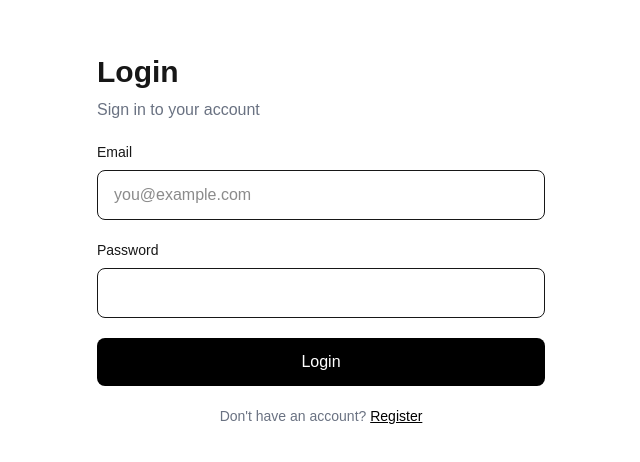
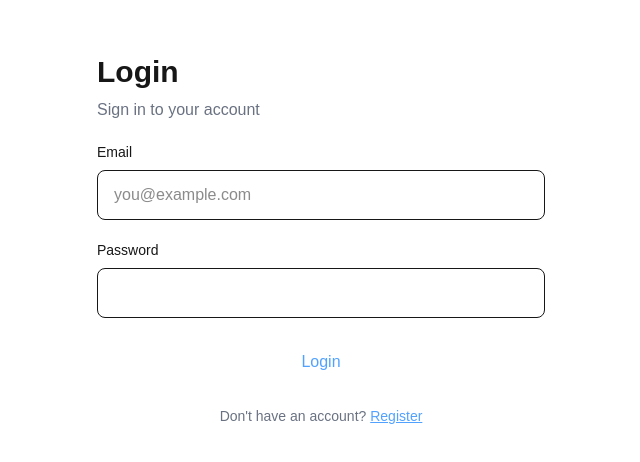
Before and after one commit to trixcoding/SaaS-TaskManager, a Next.js app in the folder myapp/: page /login in a window 1280 px wide. Shown: the part 160-622 px from the top of the page, without its empty margins (319-959 px from the left). Built offline with nearby package versions, Linux system fonts and the light colour scheme; no server answers.

Commit message:
Update login-form.tsx

```diff
--- a/myapp/components/login-form.tsx
+++ b/myapp/components/login-form.tsx
@@ -62,7 +62,7 @@ export default function LoginForm() {
                                                                                                                                                                                                                                                                                                                                                     <button
                                                                                                                                                                                                                                                                                                                                                             type="submit"
                                                                                                                                                                                                                                                                                                                                                                     disabled={pending}
-                                                                                                                                                                                                                                                                                                                                                                            className="w-full rounded-lg bg-black px-4 py-3 text-white disabled:opacity-50"
+                                                                                                                                                                                                                                                                                                                                                                            className="w-full rounded-lg bg-white px-4 py-3 text-blue-400 disabled:opacity-50"
                                                                                                                                                                                                                                                                                                                                                                                   >
                                                                                                                                                                                                                                                                                                                                                                                           {pending ? "Logging in..." : "Login"}
                                                                                                                                                                                                                                                                                                                                                                                                 </button>
@@ -71,7 +71,7 @@ export default function LoginForm() {
                                                                                                                                                                                                                                                                                                                                                                                                               Don't have an account?{" "}
                                                                                                                                                                                                                                                                                                                                                                                                                       <Link
                                                                                                                                                                                                                                                                                                                                                                                                                                 href="/register"
-                                                                                                                                                                                                                                                                                                                                                                                                                                          className="font-medium text-black underline"
+                                                                                                                                                                                                                                                                                                                                                                                                                                          className="font-medium text-blue-400 underline"
                                                                                                                                                                                                                                                                                                                                                                                                                                                   >
                                                                                                                                                                                                                                                                                                                                                                                                                                                             Register
                                                                                                                                                                                                                                                                                                                                                                                                                                                                     </Link>
```
